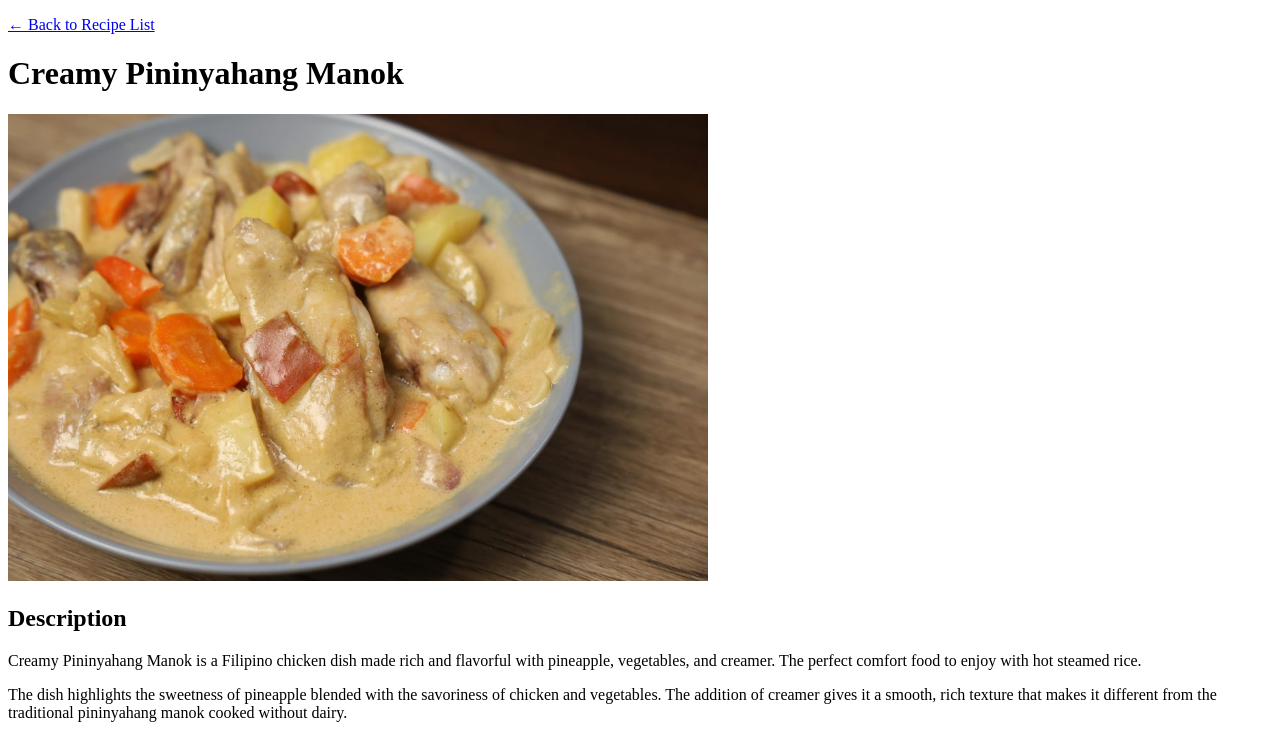
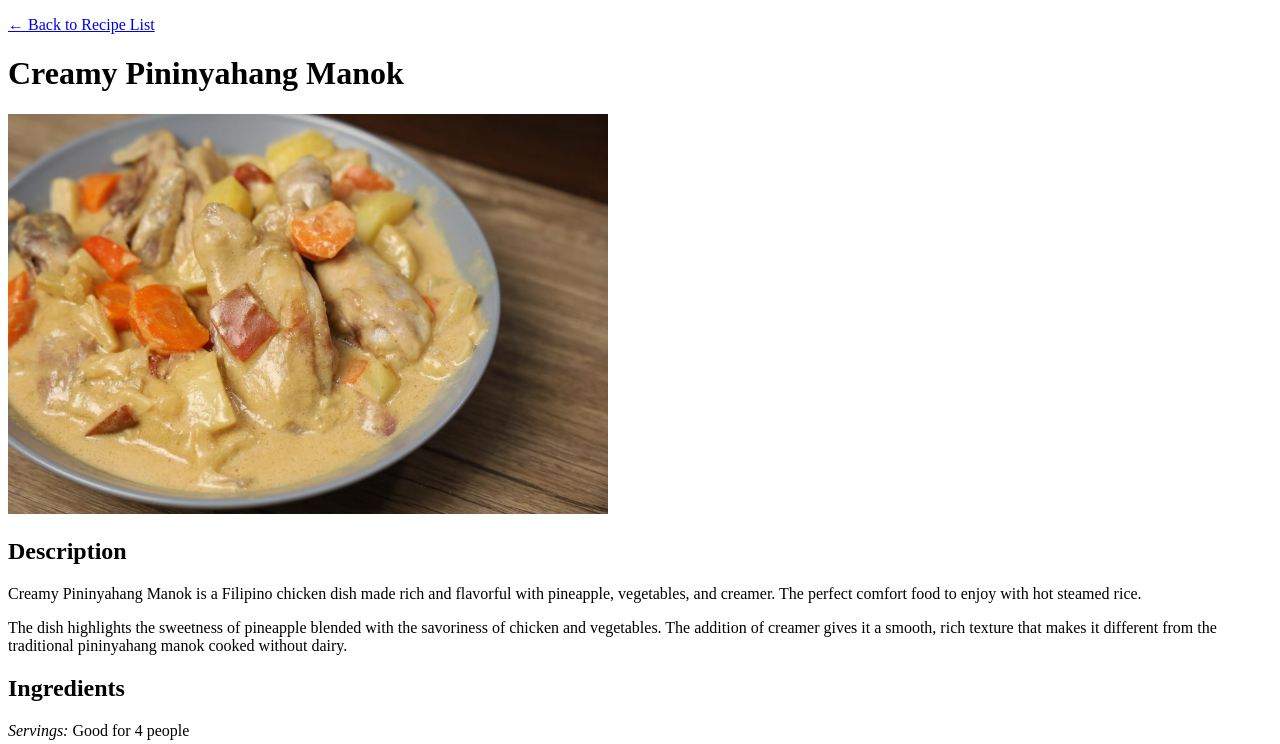
Before and after one commit to jyulas/odin-recipes, a plain HTML site: page recipes/recipe-1.html in a window 1280 px wide. Shown: the top 744 px of the page. Drawn offline with Linux system fonts and the light colour scheme.

Commit message:
modified contents of recipe-1

```diff
--- a/recipes/recipe-1.html
+++ b/recipes/recipe-1.html
@@ -8,16 +8,19 @@
 <body>
     <p><a href="../index.html">&#8592 Back to Recipe List</a></p>
     <h1 id="dish-name">Creamy Pininyahang Manok</h1>
-    <img src="../images/pineapple-chicken.jpg" alt="one serving of creamy pininyahang manok" width="700">
+    <img src="../images/pineapple-chicken.jpg" alt="one serving of creamy pininyahang manok" width="600">
     <h2>Description</h2>
-    <p>Creamy Pininyahang Manok is a Filipino chicken dish made rich and flavorful with pineapple,
+    <p>
+        Creamy Pininyahang Manok is a Filipino chicken dish made rich and flavorful with pineapple,
         vegetables, and creamer. The perfect comfort food to enjoy with hot steamed rice.
     </p>
-    <p>The dish highlights the sweetness of pineapple blended with the savoriness of chicken and vegetables.
+    <p>
+        The dish highlights the sweetness of pineapple blended with the savoriness of chicken and vegetables.
         The addition of creamer gives it a smooth, rich texture that makes it different from the traditional
         pininyahang manok cooked without dairy.
     </p>
     <h2>Ingredients</h2>
+    <p><i>Servings:</i> Good for 4 people</p>
     <ul>
         <li>2 lbs chicken, cut into serving pieces</li>
         <li>20 ounces pineapple chunks, canned</li>
```
